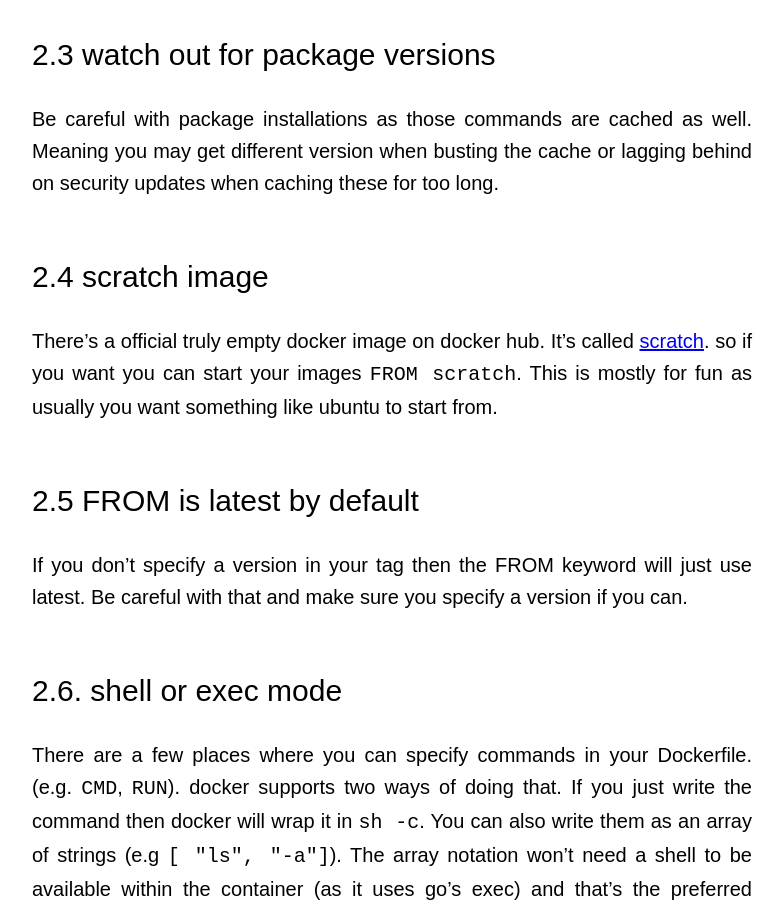
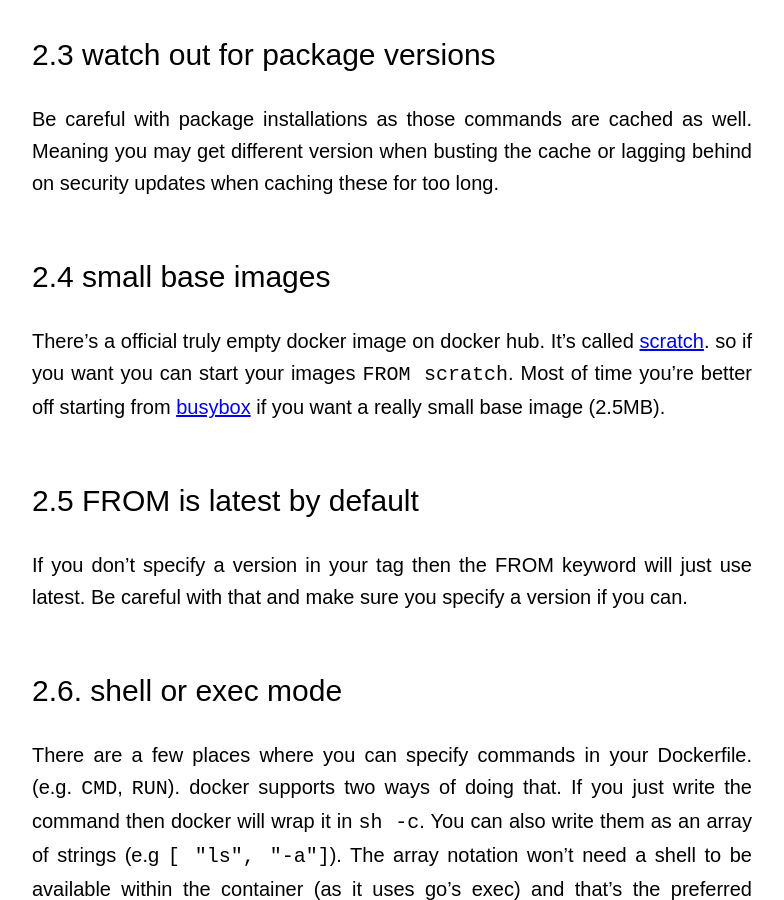
Before and after one commit to dublado/csabapalfi.github.io, a Jekyll site: the page built from _posts/2014-12-06-random-docker-tips.md, in a window 1280 px wide and 900 px high, scrolled down 2051 px. Shown: the whole window, without its empty margins (248-1032 px from the left). Built offline with Jekyll 4.4.1, drawn with Linux system fonts in a browser that asks for light colours; some web fonts are replaced; Markdown is read by kramdown in place of the engine named in the settings.

Commit message:
rewrite docker tip on small base images

````diff
--- a/_posts/2014-12-06-random-docker-tips.md
+++ b/_posts/2014-12-06-random-docker-tips.md
@@ -49,9 +49,9 @@ Default images (e.g. ubuntu) don't include package lists to keep them smaller he
 
 Be careful with package installations as those commands are cached as well. Meaning you may get different version when busting the cache or lagging behind on security updates when caching these for too long.
 
-### 2.4 scratch image
+### 2.4 small base images
 
-There's a official truly empty docker image on docker hub. It's called [scratch](https://registry.hub.docker.com/_/scratch/). so if you want you can start your images ```FROM scratch```. This is mostly for fun as usually you want something like ubuntu to start from.
+There's a official truly empty docker image on docker hub. It's called [scratch](https://registry.hub.docker.com/_/scratch/). so if you want you can start your images ```FROM scratch```. Most of time you're better off starting from [busybox](https://registry.hub.docker.com/_/busybox/) if you want a really small base image (2.5MB).
 
 ### 2.5 FROM is latest by default
 
````
